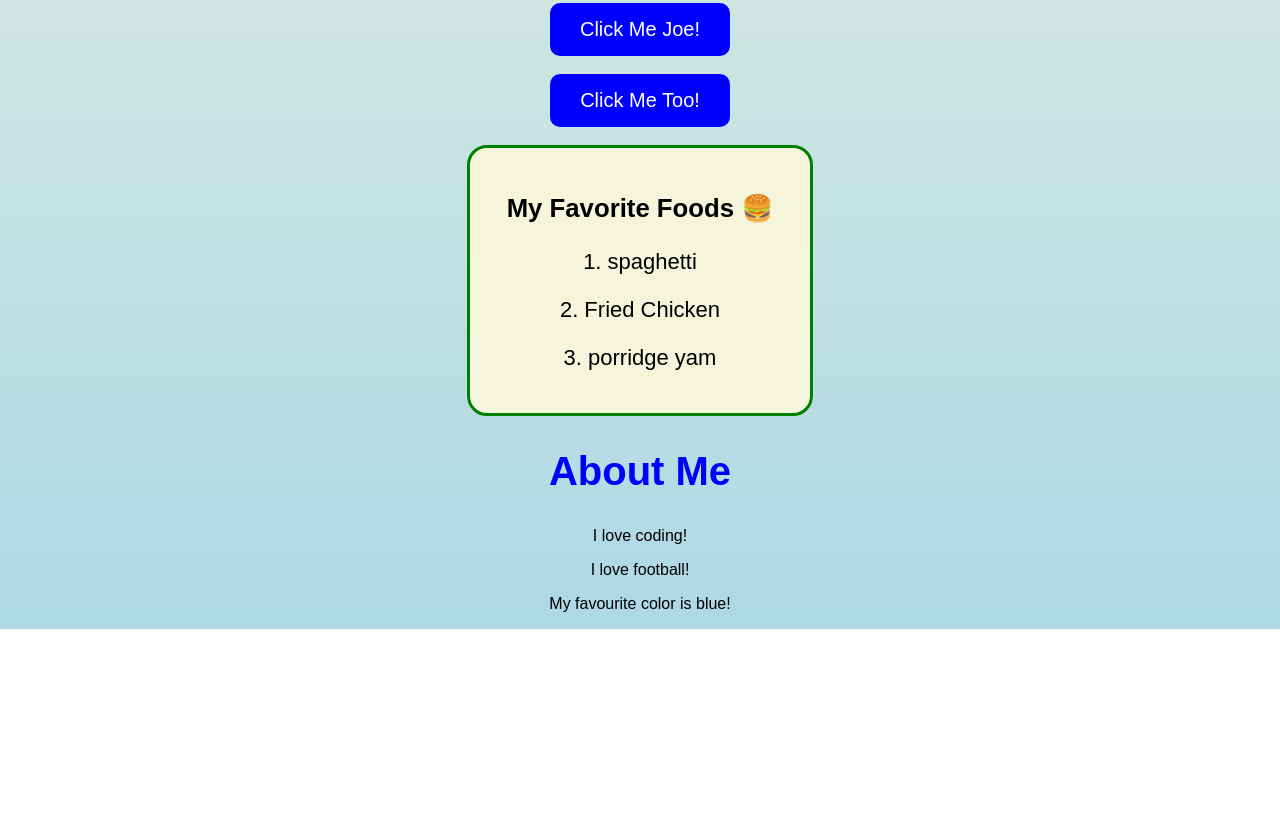
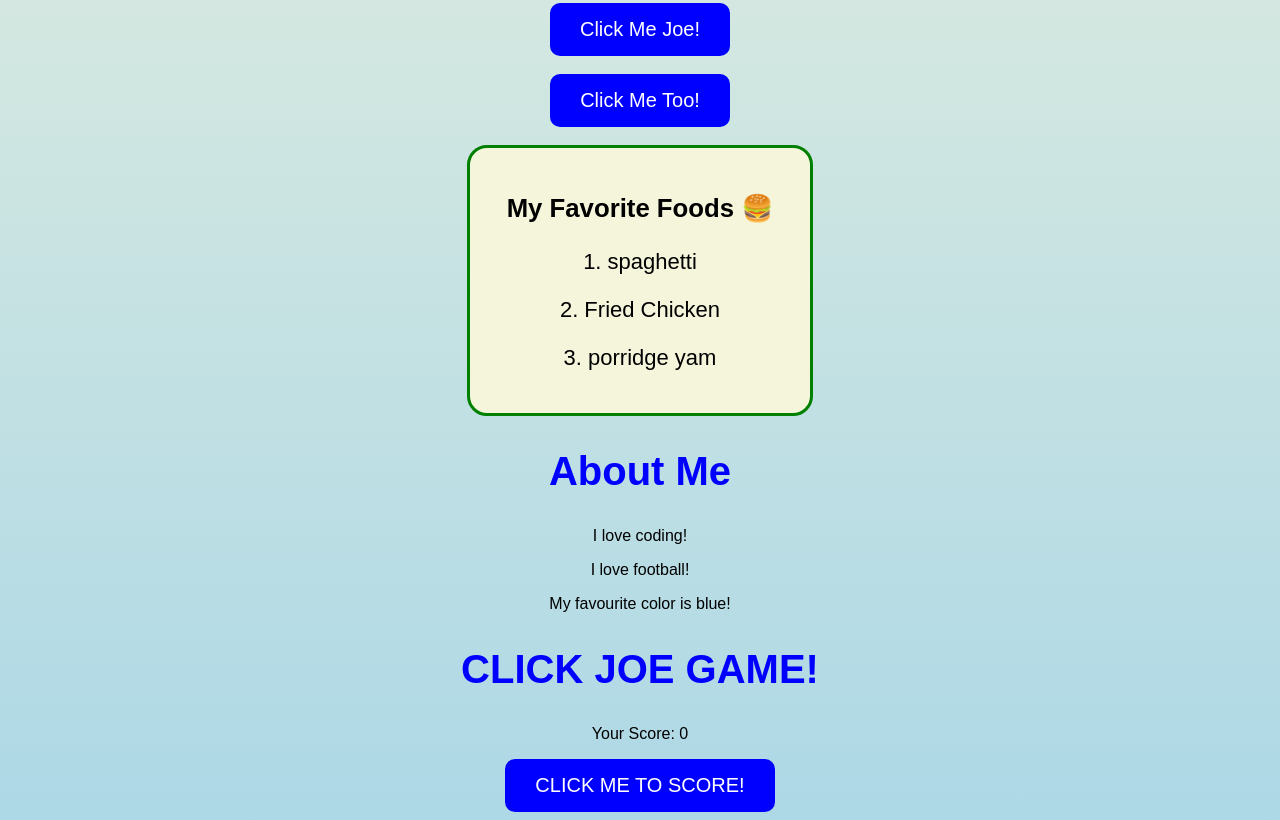
Before and after one commit to joehat809-wq/my-first-project, a plain HTML site: page index.html in a window 1280 px wide. Shown: the part 691-1511 px from the top of the page. Before the commit the page ends 1320 px from the top, so only its background shows below. Drawn offline with Linux system fonts and the light colour scheme.

Commit message:
Update index.html

```diff
--- a/index.html
+++ b/index.html
@@ -37,5 +37,10 @@ img { width: 300px; border-radius: 20px; border: 5px solid blue; }
 <p>I love football!</p>
 <p>My favourite color is blue!</p>
 
+<h2>CLICK JOE GAME!</h2>
+<P>Your Score: <span id="score">0</span></P>
+<button onclick="myScore = myScore + 1; document.getElementById('score').innerText = myScore">CLICK ME TO SCORE!</button>
+<script>let myScore = 0;</script>
+
 </body>
 </html>
```
